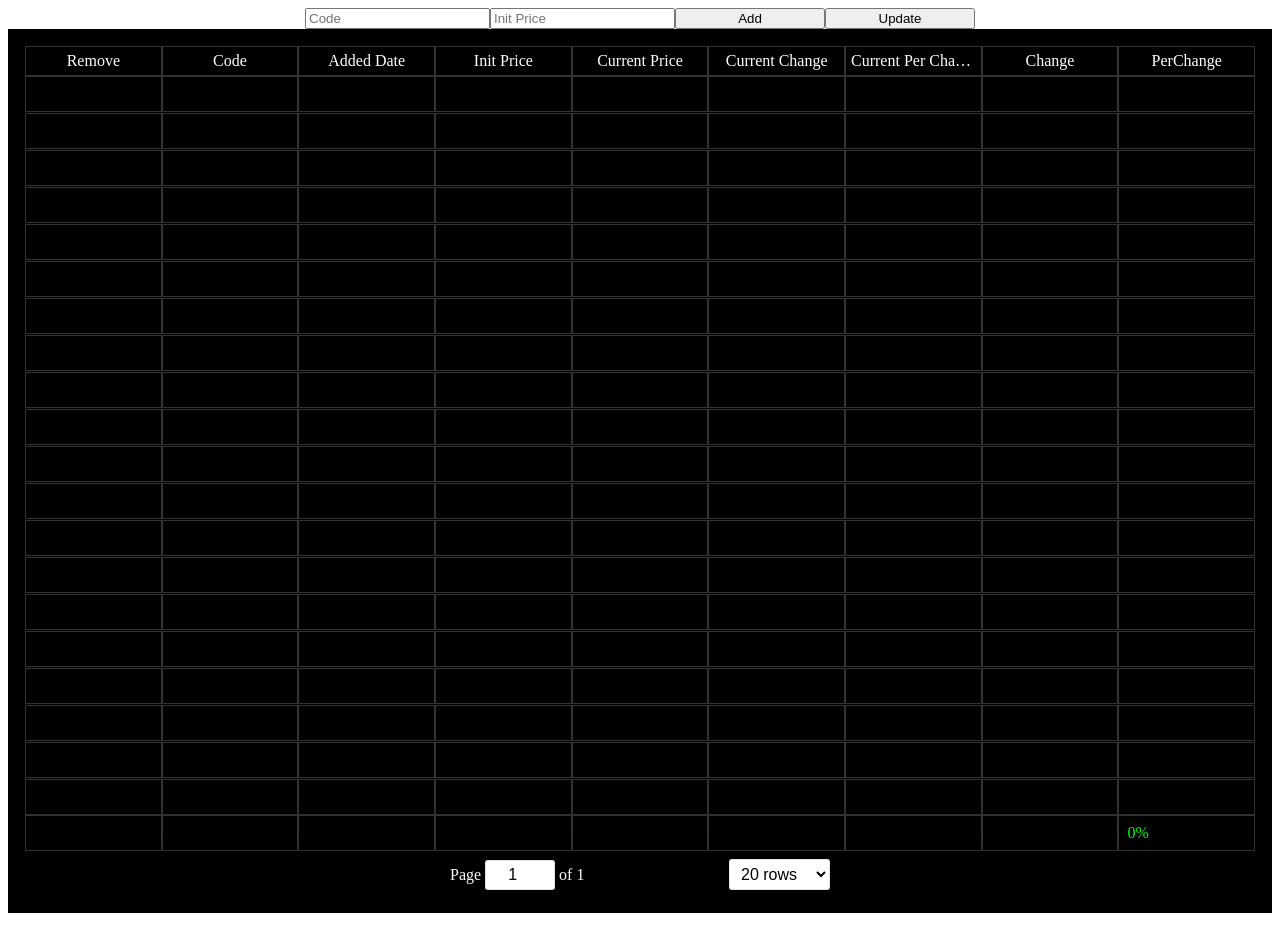
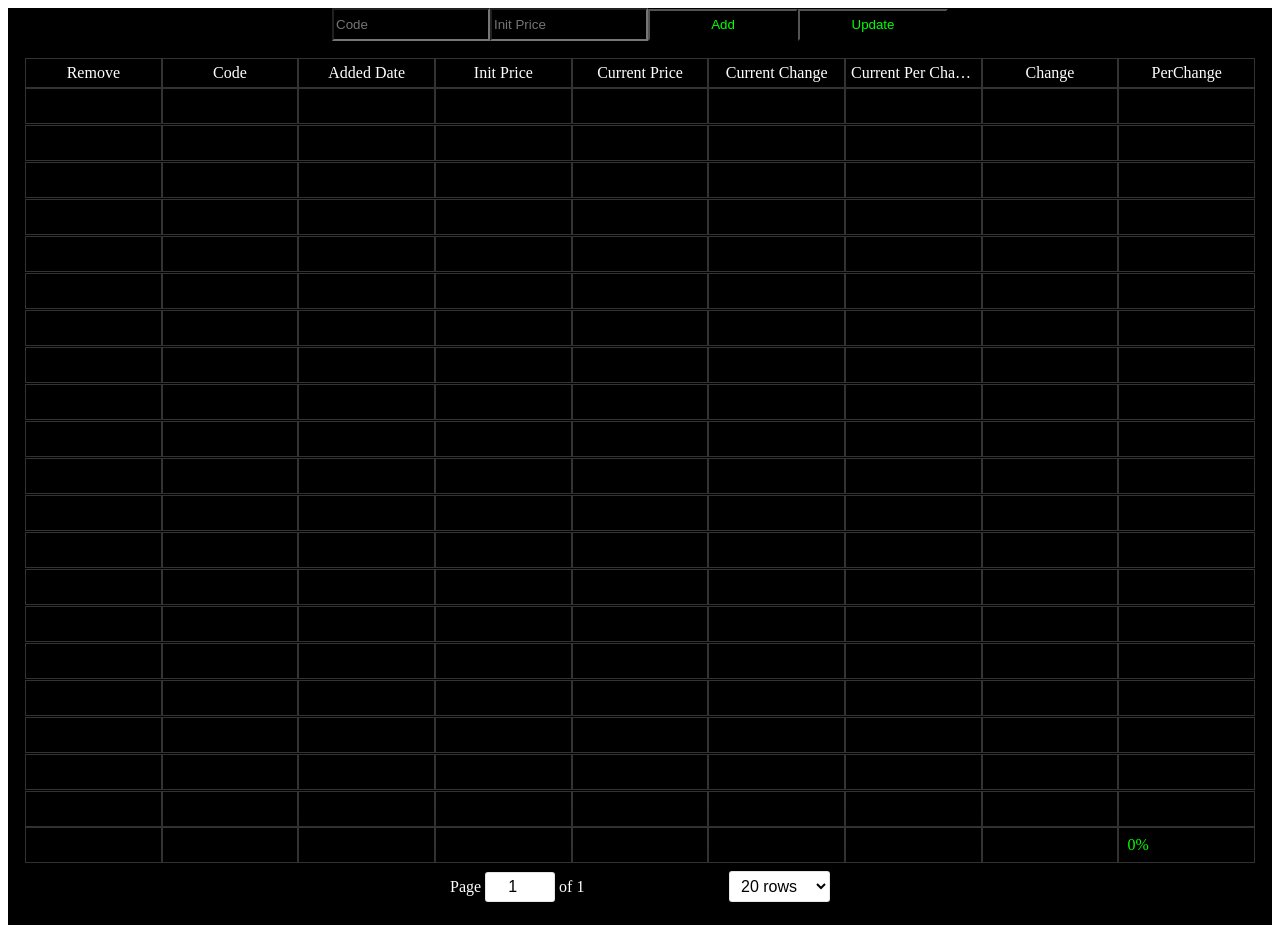
Before and after one commit to pdkhanh/stock-treasure-3k, a React app: page / in a window 1280 px wide. Built offline with nearby package versions, Linux system fonts and the light colour scheme; no server answers.

Commit message:
change style

```diff
--- a/public/index.html
+++ b/public/index.html
@@ -20,7 +20,7 @@
       work correctly both with client-side routing and a non-root public URL.
       Learn how to configure a non-root public URL by running `npm run build`.
     -->
-	<title>React App</title>
+	<title>Stock Treasure 3k</title>
 </head>
 
 <body>
--- a/src/index.js
+++ b/src/index.js
@@ -142,7 +142,7 @@ class App extends React.Component {
     let data = this.state.data;
     console.log(this.state.data[row.index]);
     data.splice(row.index, 1)
-    this.setState({data})
+    this.setState({ data })
   };
 
   async initData() {
@@ -216,18 +216,37 @@ class App extends React.Component {
     const { data, isLoading } = this.state;
     return (
       <>
-        <div className="App">
+        <div
+          style={{
+            backgroundColor: "black"
+          }}
+          className="App">
           <input
+            style={{
+              backgroundColor: "black",
+              color: "#0f0",
+              width: "150px",
+              height: "27px"
+            }}
             placeholder="Code"
             id="stockCode"
             value={this.state.text}
             onChange={this.setText}
           />
-          <input placeholder="Init Price" id="inputInitPrice" type="text" />
+          <input
+            style={{
+              backgroundColor: "black",
+              color: "#0f0",
+              width: "150px",
+              height: "27px"
+            }}
+            placeholder="Init Price" id="inputInitPrice" type="text" />
           <button
             style={{
+              backgroundColor: "black",
+              color: "#0f0",
               width: "150px",
-              height: "21px"
+              height: "32px"
             }}
             type="submit"
             onClick={this.addStock}
@@ -236,8 +255,10 @@ class App extends React.Component {
           </button>
           <button
             style={{
+              backgroundColor: "black",
+              color: "#0f0",
               width: "150px",
-              height: "21px"
+              height: "32px"
             }}
             type="submit"
             onClick={this.updateStock}
@@ -256,13 +277,13 @@ class App extends React.Component {
               columns={[
                 {
                   Header: "Remove",
-                  Cell: (row)=> (
-                    <span style={{cursor:'pointer',color:'red',textDecoration:'underline'}}
+                  Cell: (row) => (
+                    <span style={{ cursor: 'pointer', color: 'red', textDecoration: 'underline' }}
                       onClick={() => {
                         let data = this.state.data;
                         console.log(this.state.data[row.index]);
                         data.splice(row.index, 1)
-                              this.setState({data})
+                        this.setState({ data })
                         console.log(data)
                         this.callAddStock(data)
                       }}>
@@ -359,7 +380,7 @@ class App extends React.Component {
                     return {};
                   },
                   Footer: (
-                    <span style={{color:  "#0f0"}}>{
+                    <span style={{ color: "#0f0" }}>{
                       data.reduce((total, { perChange }) => total += parseFloat(perChange), 0)
                     }%</span>
                   )
```
Lines whose indentation alone changed are shown as unchanged.
